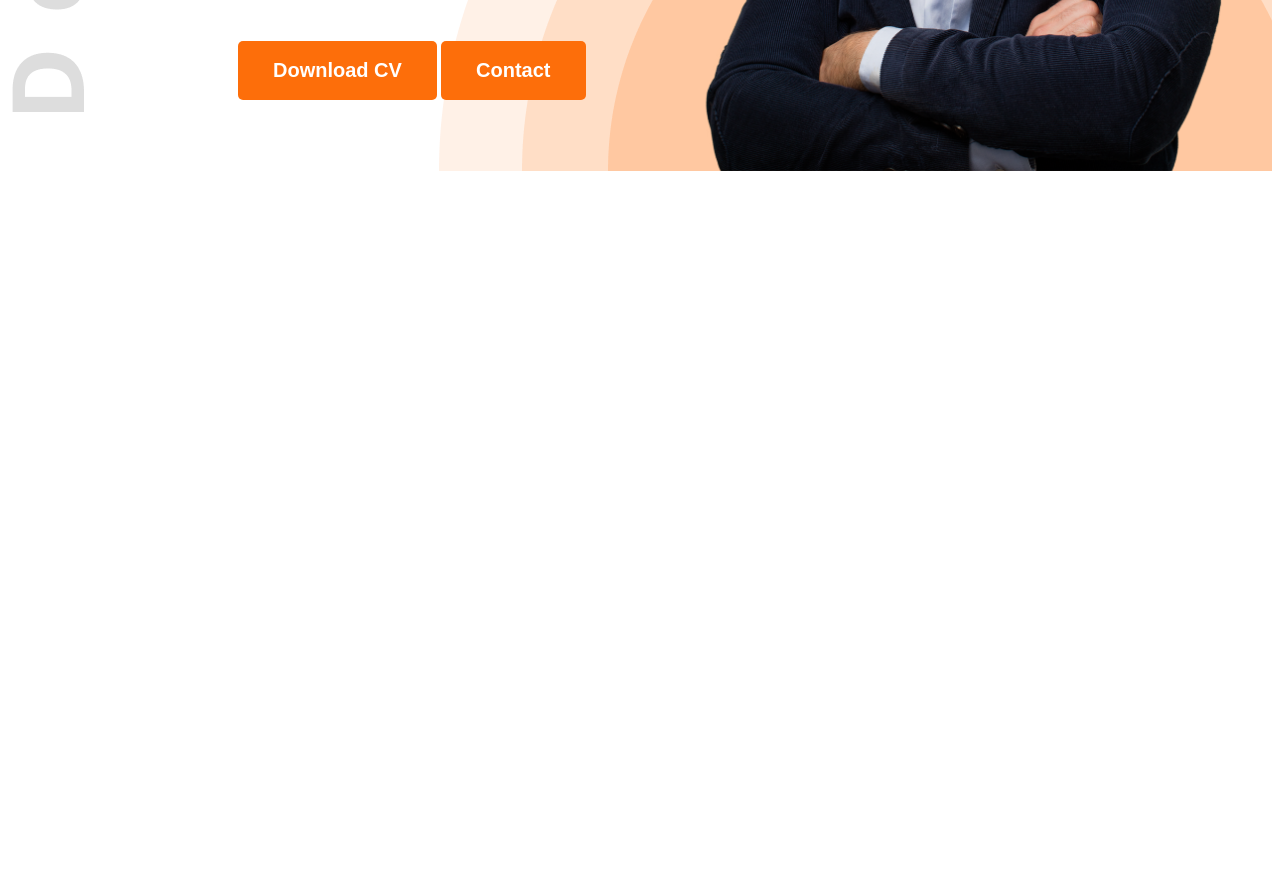
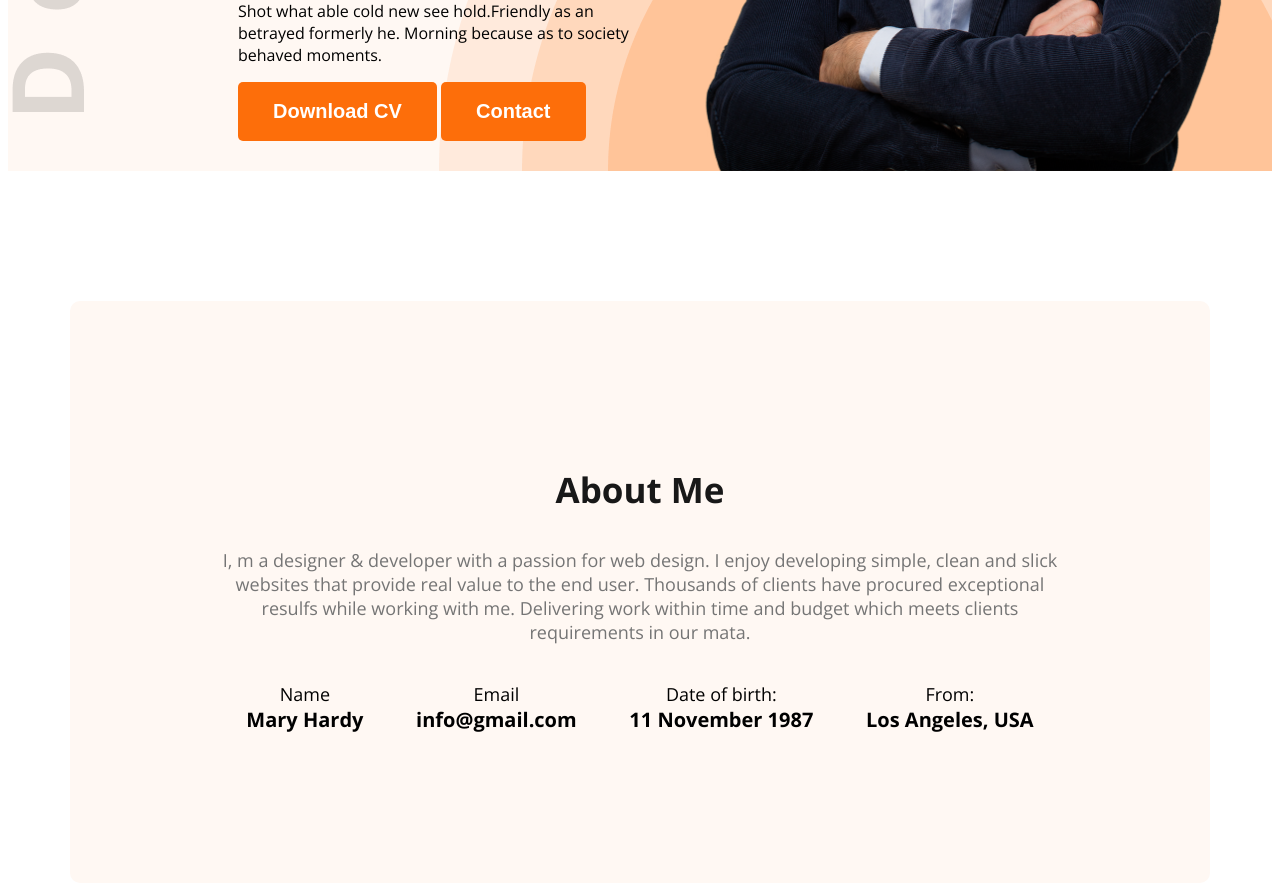
Before and after one commit to saikatse85/web-dev-portfolio, a plain HTML site: page index.html in a window 1280 px wide. Shown: the part 659-1550 px from the top of the page. Before the commit the page ends 838 px from the top, so only its background shows below. Drawn offline with nearby package versions, Linux system fonts and the light colour scheme.

Commit message:
added about me section

```diff
--- a/index.html
+++ b/index.html
@@ -10,7 +10,7 @@
     <link rel="stylesheet" href="styles/portfolio.css">
 </head>
 <body class="open-sans-normal">
-    <header class="header">
+    <header class="header secondary_bg">
         <nav>
             <h3 class="nav_title">Ma<span class="text_primary">r</span>y</h3>
             <ul>
@@ -23,7 +23,7 @@
             <div class="banner_content">
                 <h4 class="banner_greetings dark_2">Hi, I am</h4>
                 <h1 class="banner_title">Mary Hardy</h1>
-                <p class="banner_descrption"></p>
+                <p class="banner_descrption">Shot what able cold new see hold.Friendly as an betrayed formerly he. Morning because as to society behaved moments.</p>
                 <button class="btn_primary">Download CV</button>
                 <button class="btn_primary">Contact</button>
             </div>
@@ -31,7 +31,31 @@
         </div>
     </header>
     <main>
-
+        <section class="about secondary_bg">
+            <h3 class="section_title">About Me</h3>
+            <p class="section_description">
+                I, m a designer & developer with a passion for web design. I enjoy developing simple, clean and slick websites that provide real value to the end user. Thousands of clients have procured exceptional resulfs while working with me. Delivering work within time and budget which meets clients requirements in our mata.
+            </p>
+            <div class="about_items">
+                <!-- .about_item*4>.item_title+p.item_description -->
+                 <div class="about_item">
+                    <div class="item_title">Name</div>
+                    <p class="item_description">Mary Hardy</p>
+                 </div>
+                 <div class="about_item">
+                    <div class="item_title">Email</div>
+                    <p class="item_description">info@gmail.com</p>
+                 </div>
+                 <div class="about_item">
+                    <div class="item_title">Date of birth:</div>
+                    <p class="item_description">11 November 1987</p>
+                 </div>
+                 <div class="about_item">
+                    <div class="item_title">From:</div>
+                    <p class="item_description">Los Angeles, USA</p>
+                 </div>
+            </div>
+        </section>
     </main>
     <footer>
 
--- a/styles/portfolio.css
+++ b/styles/portfolio.css
@@ -7,6 +7,9 @@
     "wdth" 100;
 }
 /* shared style  */
+.secondary_bg{
+    background-color: #fff8f3;
+}
 .text_primary{
     color: #FD6E0A;
 }
@@ -21,6 +24,16 @@
     padding: 18px 35px;
     border-radius: 5px;
     border: none;
+}
+.section_title{
+    font-size: 35px;
+    font-weight: bold;
+    color: #181818;
+}
+.section_description{
+    font-size: 18px;
+    color: #757575;
+
 }
 
 /* header styles */
@@ -74,3 +87,28 @@ nav ul li a{
 .banner_profile_pic{
     width: 580px;
 }
+/* main styles */
+main{
+    max-width: 1140px;
+    margin: 0 auto;
+}
+/* about styles */
+.about{
+    border-radius: 10px;
+    padding: 130px 150px;
+    text-align: center;
+    margin-top: 130px;
+}
+.about_items{
+    display: flex;
+    justify-content: space-around;
+    padding-top: 20px;
+}
+.item_title{
+    font-size: 18px;
+}
+.item_description{
+    font-weight: bold;
+    font-size: 20px;
+    margin-top: 0px;
+}
```
